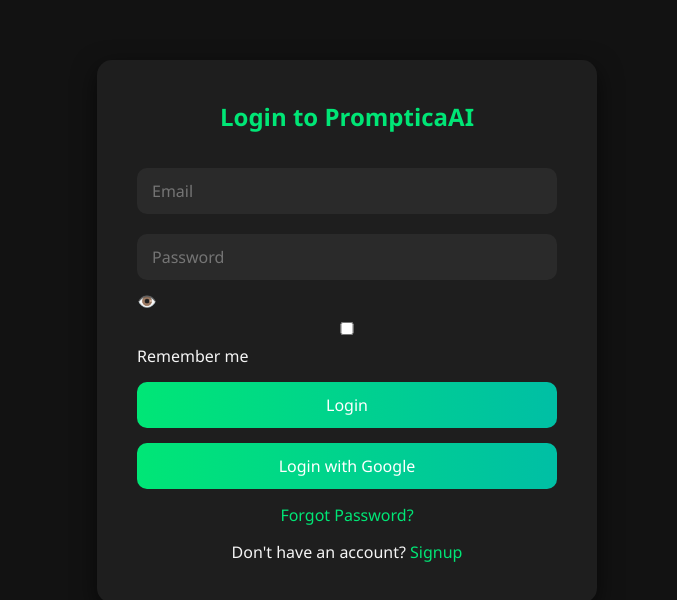
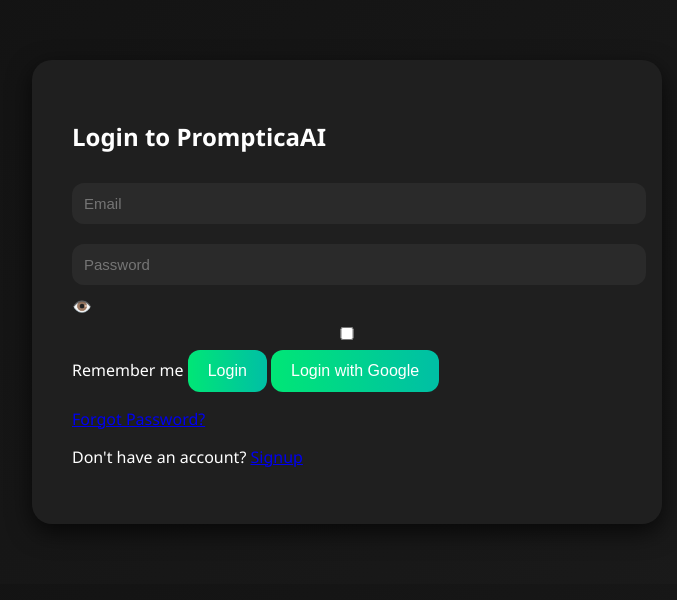
Before and after one commit to realvoraoffical999-web/PrompticaAI, a plain HTML site: page index.html in a window 1280 px wide. Shown: the whole page, without its empty margins (293-970 px from the left). Drawn offline with Linux system fonts and the light colour scheme; no server answers.

Commit message:
Update style.css

```diff
--- a/style.css
+++ b/style.css
@@ -1,72 +1,42 @@
-/* Global */
-* {
-  margin:0;
-  padding:0;
-  box-sizing:border-box;
-  font-family:'Segoe UI', Tahoma, Geneva, Verdana, sans-serif;
+body {
+  font-family: 'Segoe UI', sans-serif;
+  background: linear-gradient(135deg,#121212,#1b1b1b);
+  color: #fff;
 }
 
-body {
-  background:#121212;
-  color:#f5f5f5;
+.container {
+  max-width: 550px;
+  margin: 60px auto;
+  padding: 40px;
+  background: #1f1f1f;
+  border-radius: 20px;
+  box-shadow: 0 8px 25px rgba(0,0,0,0.7);
+  transition: all 0.3s ease;
 }
 
-/* Container */
-.container {
-  max-width:500px;
-  margin:60px auto;
-  background:#1e1e1e;
-  padding:40px;
-  border-radius:15px;
-  box-shadow:0 8px 25px rgba(0,0,0,0.6);
+button {
+  padding: 12px 20px;
+  border-radius: 12px;
+  border: none;
+  background: linear-gradient(90deg,#00e676,#00bfa5);
+  color:#fff;
+  font-size: 16px;
+  cursor:pointer;
+  transition: 0.3s;
+}
+button:hover {
+  transform: translateY(-3px);
+  box-shadow: 0 8px 20px rgba(0,230,118,0.5);
 }
 
-/* Heading */
-h2 {text-align:center;margin-bottom:25px;color:#00e676;}
-
-/* Inputs */
 input {
-  width:100%;
-  padding:12px 15px;
-  margin:10px 0;
-  border-radius:10px;
+  width: 100%;
+  padding: 12px;
+  margin: 10px 0;
+  border-radius: 12px;
   border:none;
-  background:#2a2a2a;
-  color:#fff;
-  font-size:16px;
+  background: #2a2a2a;
+  color: #fff;
+  font-size: 15px;
 }
-
-input:focus {outline:2px solid #00e676;}
-
-/* Buttons */
-button {
-  width:100%;
-  padding:12px;
-  border:none;
-  border-radius:10px;
-  background:linear-gradient(90deg,#00e676,#00bfa5);
-  color:#fff;
-  font-size:16px;
-  margin-top:15px;
-  cursor:pointer;
-  transition:0.3s;
-}
-button:hover {transform:translateY(-3px);box-shadow:0 5px 15px rgba(0,230,118,0.5);}
-
-/* Links */
-p, .forgot{text-align:center;margin-top:15px;}
-a {color:#00e676;text-decoration:none;}
-a:hover{text-decoration:underline;}
-
-/* Gallery */
-.gallery-container{max-width:1200px;margin:40px auto;padding:20px;}
-.gallery-search{max-width:500px;margin:0 auto 20px auto;}
-.gallery-search input{width:100%;}
-.gallery{display:grid;grid-template-columns:repeat(auto-fit,minmax(280px,1fr));gap:20px;}
-.gallery-card{background:#1e1e1e;border-radius:15px;overflow:hidden;box-shadow:0 5px 20px rgba(0,0,0,0.5);transition:0.3s;}
-.gallery-card:hover{transform:translateY(-5px);box-shadow:0 10px 25px rgba(0,230,118,0.5);}
-.gallery-card img{width:100%;}
-.gallery-card p{padding:10px;font-size:14px;color:#fff;}
-
-/* Logout */
-.logout-btn{background-color:#ff3d00 !important;margin-bottom:20px;}
+input:focus { outline:2px solid #00e676; }
```
